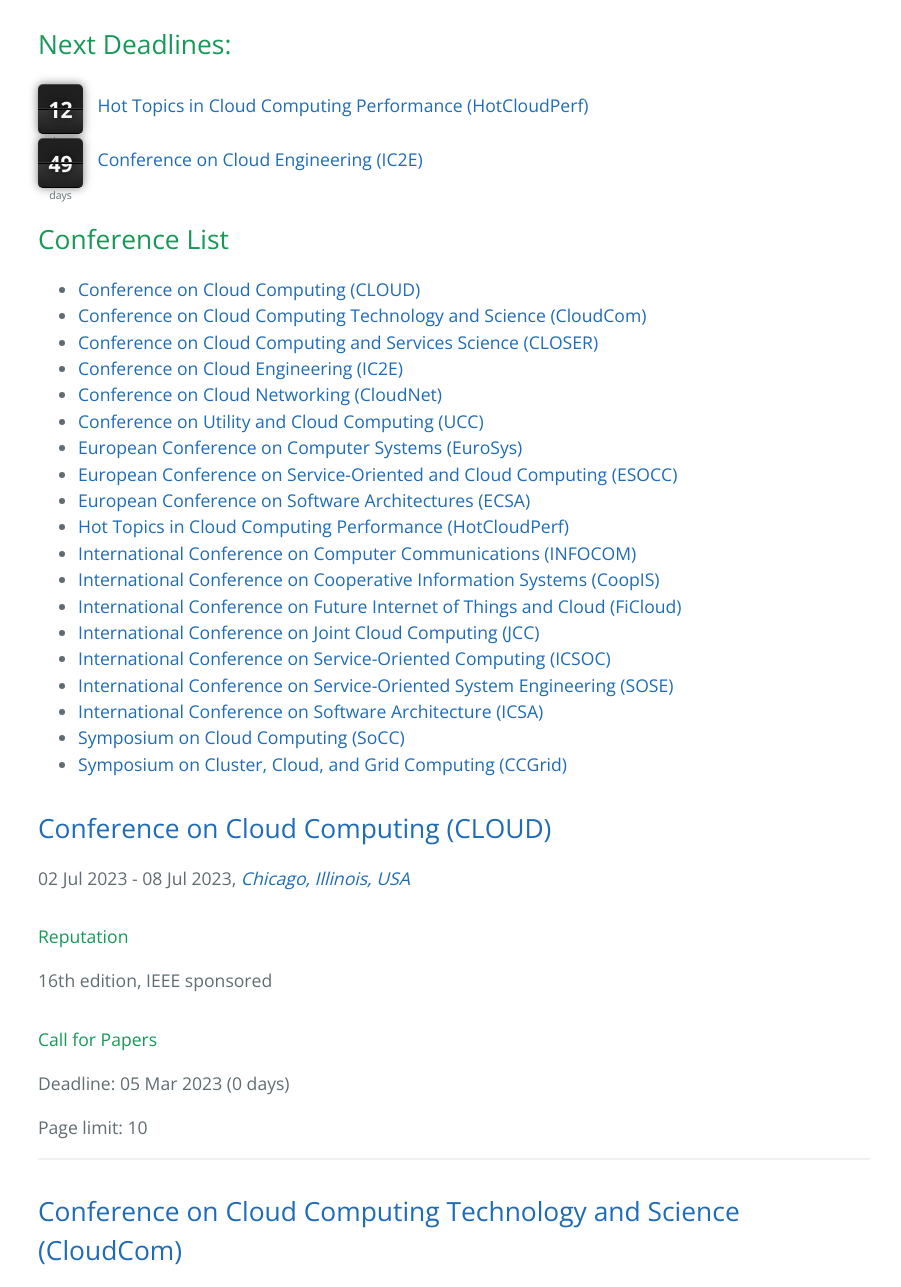
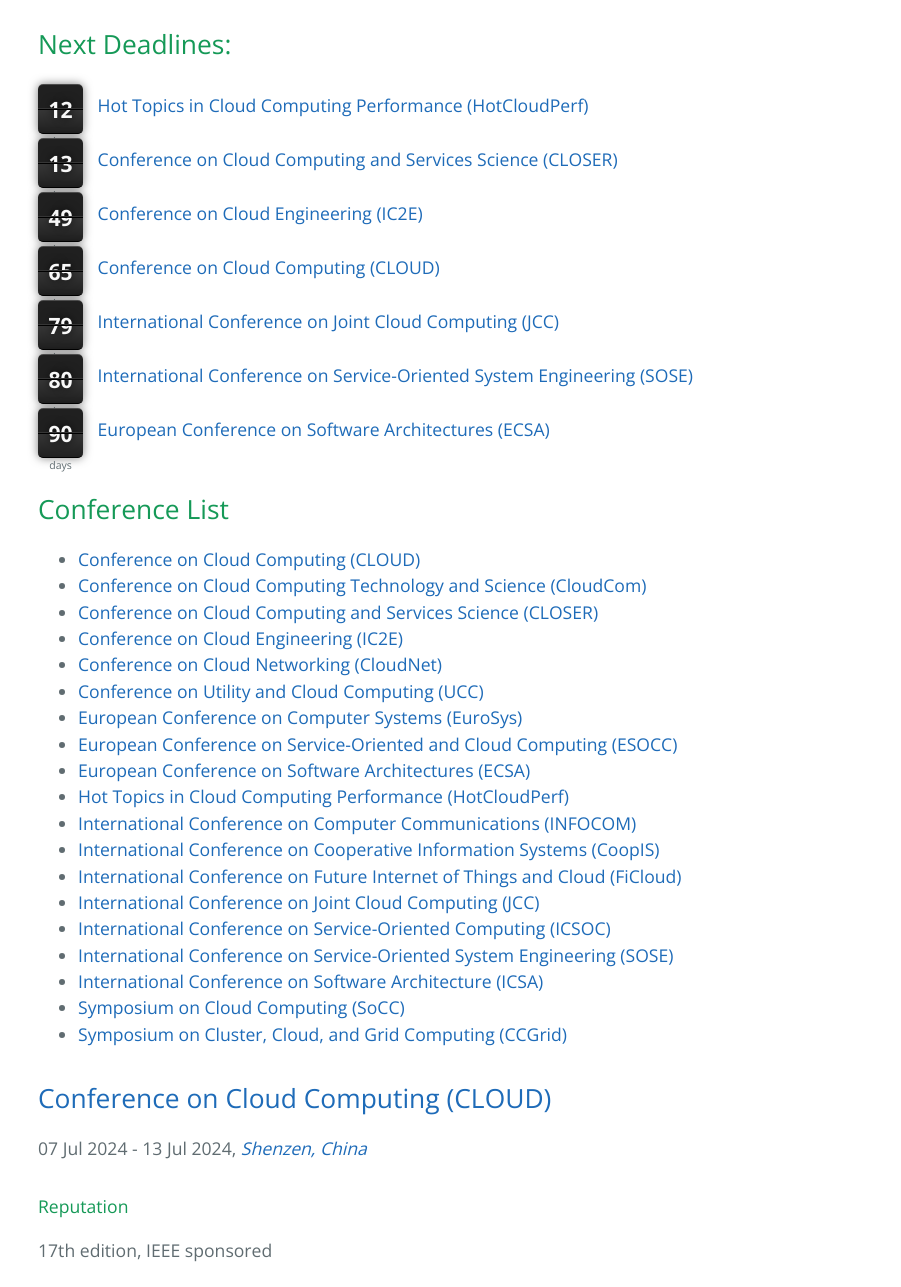
Before and after one commit to stefan-kolb/cloud-conferences, a Jekyll site: the page built from index.html, in a window 1280 px wide and 1400 px high, scrolled down 211 px, cut to the strip 113-1400 px from the top of the window. Shown: the whole strip, without its empty margins (186-1087 px from the left). Built offline with Jekyll 4.4.1, drawn with Linux system fonts in a browser that asks for light colours; nearby versions of some CDN libraries; some of the changed text lies outside the part shown.

Commit message:
updated conferences

```diff
--- a/_data/conferences.yml
+++ b/_data/conferences.yml
@@ -1,12 +1,12 @@
 - name: Conference on Cloud Computing
   abbrv: CLOUD
-  url: https://conferences.computer.org/cloud/2023/
-  edition: 16
+  url: https://cloud.conferences.computer.org/2024/
+  edition: 17
   organization: IEEE
-  deadline: "2023-03-05"
-  date_from: "2023-07-02"
-  date_to: "2023-07-08"
-  location: "Chicago, Illinois, USA"
+  deadline: "2024-03-17"
+  date_from: "2024-07-07"
+  date_to: "2024-07-13"
+  location: "Shenzen, China"
   acceptance:
     - 2015: 15
     - 2014: 19
@@ -19,7 +19,7 @@
   abbrv: CLOSER
   url: http://closer.scitevents.org/
   edition: 14
-  deadline: "2023-12-13"
+  deadline: "2024-01-25"
   date_from: "2024-05-02"
   date_to: "2024-05-04"
   location: "Angers, France"
@@ -39,12 +39,12 @@
 
 - name: European Conference on Software Architectures
   abbrv: ECSA
-  url: https://conf.researchr.org/home/ecsa-2023
-  edition: 17
-  deadline: "2023-05-05"
-  date_from: "2023-09-18"
-  date_to: "2023-09-22"
-  location: "Istanbul, Turkey"
+  url: https://conf.researchr.org/home/ecsa-2024
+  edition: 18
+  deadline: "2024-04-11"
+  date_from: "2024-09-02"
+  date_to: "2024-09-06"
+  location: "Luxembourg, Luxembourg"
   acceptance: []
   page_limit: 16
 
@@ -202,12 +202,12 @@
 - name: International Conference on Service-Oriented System Engineering
   abbrv: SOSE
   url: http://ieeesose.com/
-  edition: 17
+  edition: 18
   organization: IEEE
-  deadline: "2023-04-07"
-  date_from: "2023-07-17"
-  date_to: "2023-07-20"
-  location: "Athens, Greece"
+  deadline: "2024-04-01"
+  date_from: "2024-07-15"
+  date_to: "2024-07-18"
+  location: "Shanghai, China"
   page_limit: 10
 
 - name: International Conference on Joint Cloud Computing
@@ -215,10 +215,10 @@
   url: https://ieeejcc.com/
   edition: 14
   organization: IEEE
-  deadline: "2023-03-31"
-  date_from: "2023-07-17"
-  date_to: "2023-07-20"
-  location: "Athens, Greece"
+  deadline: "2024-03-31"
+  date_from: "2024-07-15"
+  date_to: "2024-07-18"
+  location: "Shanghai, China"
   page_limit: 8
 
 - name: European Conference on Computer Systems
```
